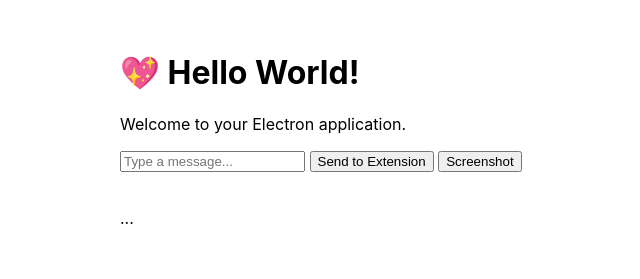
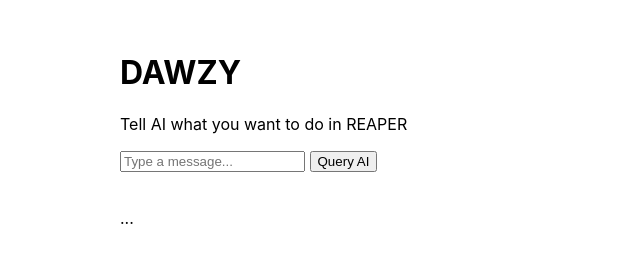
Before and after one commit to soysaucewaso/DAWZY, a browser extension: page src/index.html in a window 1280 px wide. Shown: the whole page, without its empty margins (216-856 px from the left). Drawn offline with Linux system fonts and the light colour scheme.

Commit message:
minor frontend clarifications

```diff
--- a/src/index.html
+++ b/src/index.html
@@ -8,11 +8,11 @@
 </head>
 
 <body>
-  <h1>💖 Hello World!</h1>
-  <p>Welcome to your Electron application.</p>
+  <h1>DAWZY</h1>
+  <p>Tell AI what you want to do in REAPER</p>
   <input id="chat-input" type="text" placeholder="Type a message..." />
-  <button id="send-btn">Send to Extension</button>
-  <button id="screenshot-btn">Screenshot</button>
+  <!-- <button id="send-btn">Query AI</button> -->
+  <button id="query-btn">Query AI</button>
   <br><br>
   <p id="assistant_response">...</p>
   <script src="renderer.js"></script>
--- a/src/renderer.js
+++ b/src/renderer.js
@@ -8,7 +8,7 @@
   };
   const userMsg = document.getElementById('chat-input')
   const assistantResponse = document.getElementById('assistant_response')
-  document.getElementById('screenshot-btn').onclick = async () => {
+  document.getElementById('query-btn').onclick = async () => {
     console.log(userMsg)
     try {
       const response = await window.electronAPI.takeScreenshot(userMsg.value);
```
